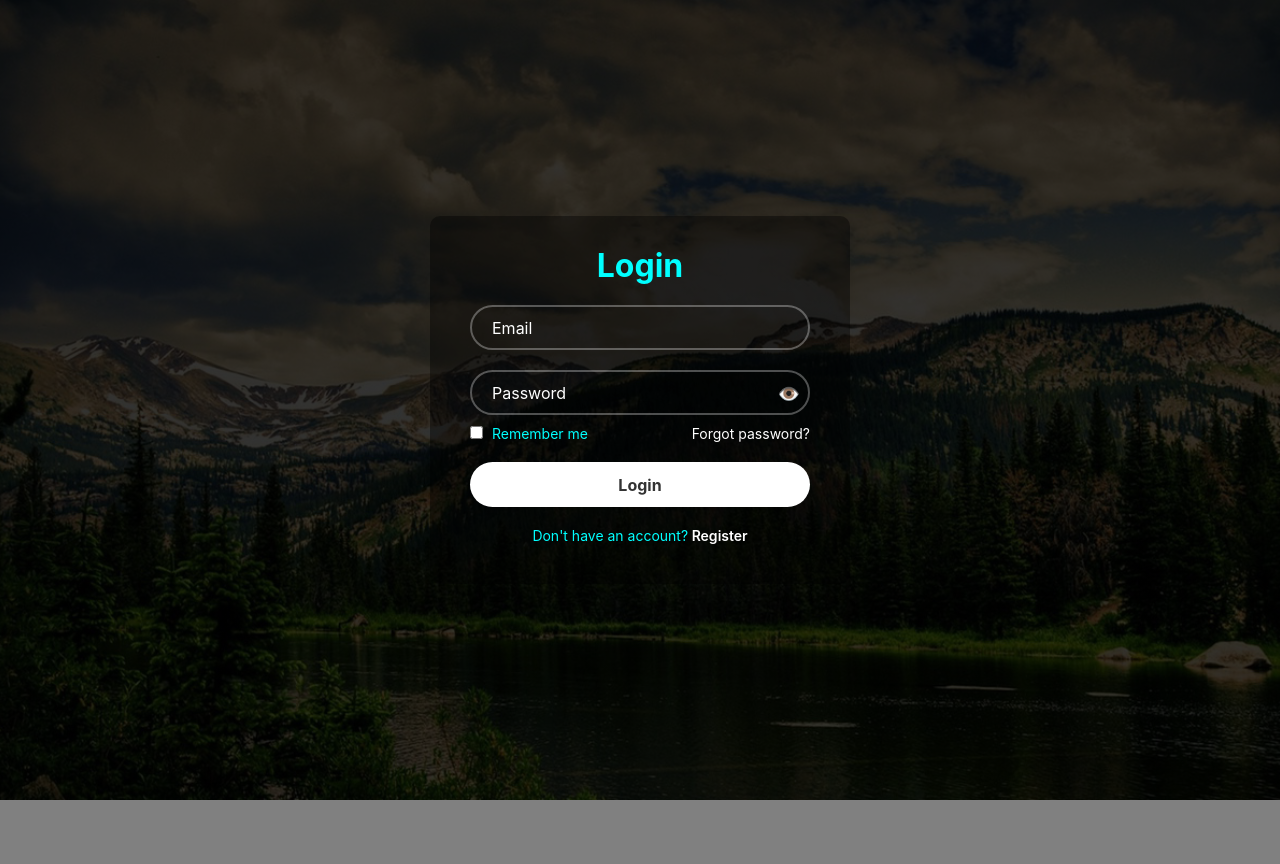
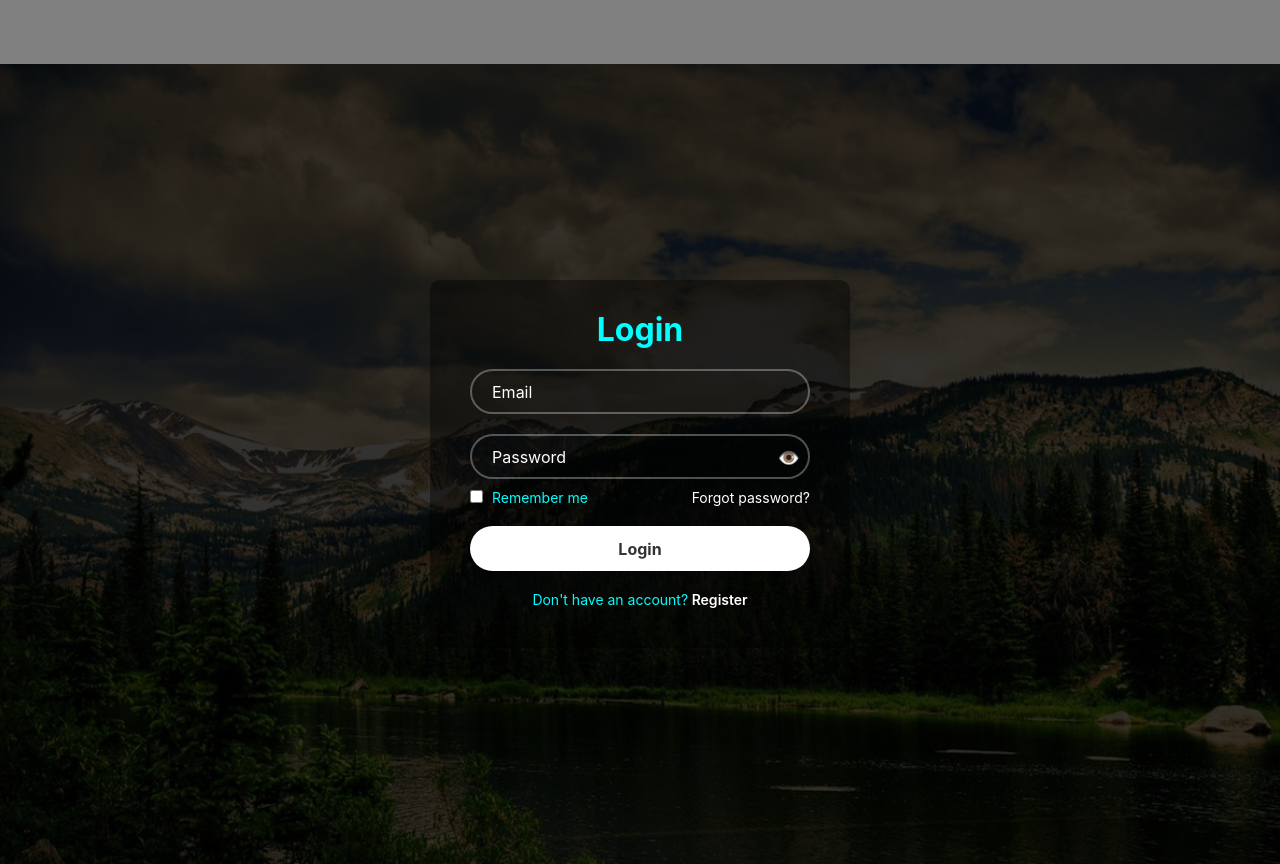
Before and after one commit to Xxecond/blogger-frontend, a React (Vite) app: page /forgot-password#/login in a window 1280 px wide. Before the commit the page ends 800 px from the top, so only its background shows below. Built offline with nearby package versions, Linux system fonts and the light colour scheme.

Commit message:
Project update

```diff
--- a/src/App.jsx
+++ b/src/App.jsx
@@ -43,7 +43,7 @@ function App() {
             </>
           )}
 
-
+                <div className="main-content">
             <Routes>
               {/* Default to login */}
               <Route path="/" element={<Navigate to="/login" />} />
@@ -61,7 +61,7 @@ function App() {
               <Route path="/edit/:id" element={<EditBlog />} />
               <Route path="*" element={<NotFound />} />
             </Routes>
-
+          </div>
         </>
       )}
     </>
```
